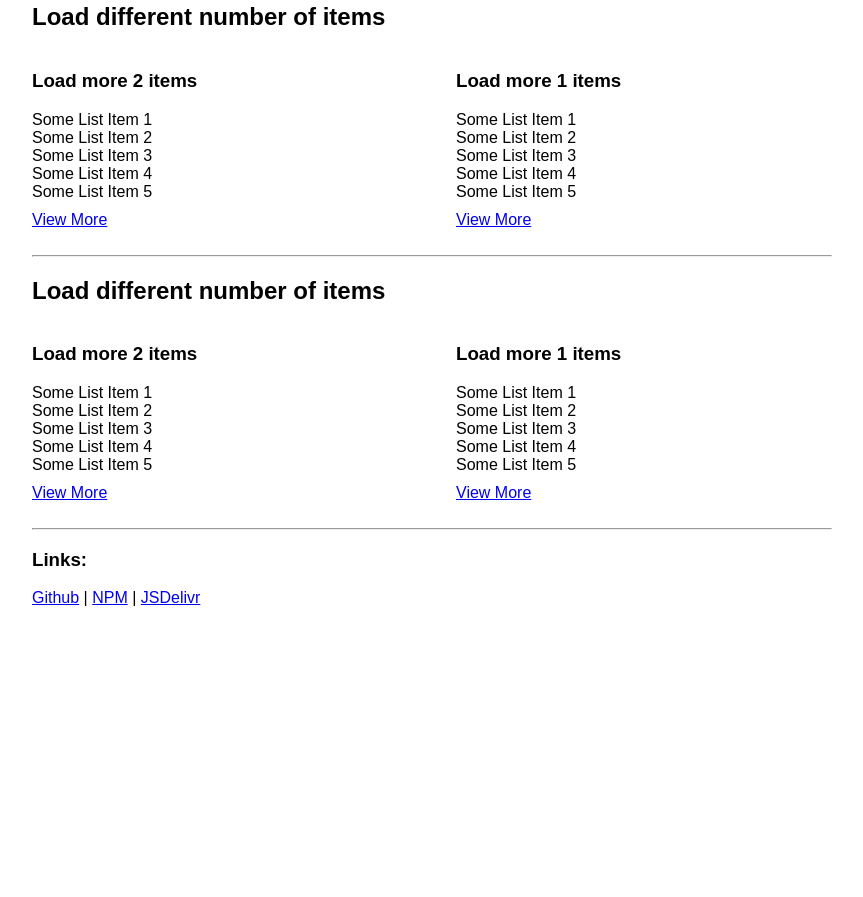
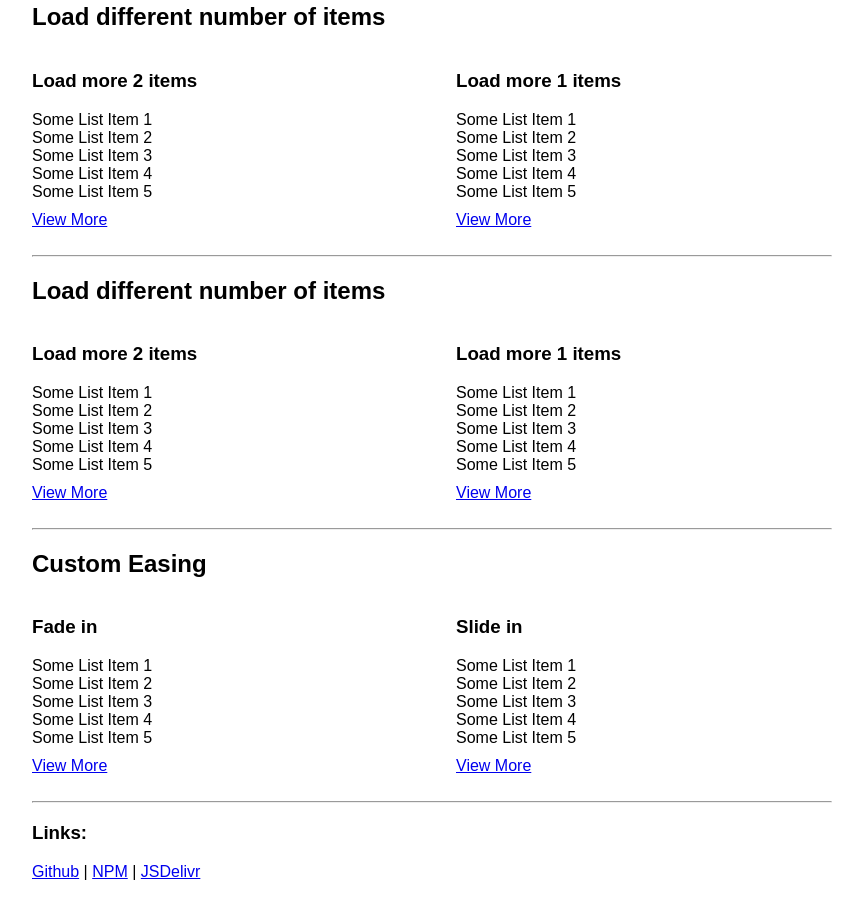
Before and after one commit to zeshanshani/simple-load-more, a website: page demos/demo.html in a window 1280 px wide. Shown: the part 763-1660 px from the top of the page, without its empty margins (208-1071 px from the left). Before the commit the page ends 1386 px from the top, so only its background shows below. Drawn offline with nearby package versions, Linux system fonts and the light colour scheme.

Commit message:
Ability to set easing to 'slide'

```diff
--- a/demos/demo.html
+++ b/demos/demo.html
@@ -281,6 +281,45 @@
         <br>
         <hr>
       </section>
+      <section>
+        <h2>Custom Easing</h2>
+        <div class="row">
+          <div class="left">
+            <h3>Fade in</h3>
+            <div class="easing-1">
+              <div>Some List Item 1</div>
+              <div>Some List Item 2</div>
+              <div>Some List Item 3</div>
+              <div>Some List Item 4</div>
+              <div>Some List Item 5</div>
+              <div>Some List Item 6</div>
+              <div>Some List Item 7</div>
+              <div>Some List Item 8</div>
+              <div>Some List Item 9</div>
+              <div>Some List Item 10</div>
+              <div>Some List Item 11</div>
+              <div>Some List Item 12</div>
+              <div>Some List Item 13</div>
+            </div>
+          </div>
+          <div class="right">
+            <h3>Slide in</h3>
+            <div class="easing-2">
+              <div>Some List Item 1</div>
+              <div>Some List Item 2</div>
+              <div>Some List Item 3</div>
+              <div>Some List Item 4</div>
+              <div>Some List Item 5</div>
+              <div>Some List Item 6</div>
+              <div>Some List Item 7</div>
+              <div>Some List Item 8</div>
+              <div>Some List Item 9</div>
+            </div>
+          </div>
+        </div>
+        <br>
+        <hr>
+      </section>
       <footer>
         <h3>Links:</h3>
         <p>
@@ -292,6 +331,7 @@
     </div>
   </body>
   <script src='https://cdnjs.cloudflare.com/ajax/libs/jquery/3.3.1/jquery.min.js'></script>
+  <script src="https://cdnjs.cloudflare.com/ajax/libs/jqueryui/1.12.1/jquery-ui.min.js" integrity="sha512-uto9mlQzrs59VwILcLiRYeLKPPbS/bT71da/OEBYEwcdNUk8jYIy+D176RYoop1Da+f9mvkYrmj5MCLZWEtQuA==" crossorigin="anonymous" referrerpolicy="no-referrer"></script>
   <script src="../jquery.simpleLoadMore.js"></script>
   <!-- <script src="jquery.simpleLoadMore.js"></script> -->
   <script>
@@ -324,5 +364,19 @@
       count: 5,
       itemsToLoad: 1
     });
+
+    // Easing
+    $('.easing-1').simpleLoadMore({
+      item: 'div',
+      count: 5,
+      itemsToLoad: 2,
+      easing: 'fade'
+    });
+    $('.easing-2').simpleLoadMore({
+      item: 'div',
+      count: 5,
+      itemsToLoad: 2,
+      easing: 'slide'
+    });
   </script>
 </html>
```
Also changed, not shown: README.md, jquery.simpleLoadMore.js, jquery.simpleLoadMore.min.js.
